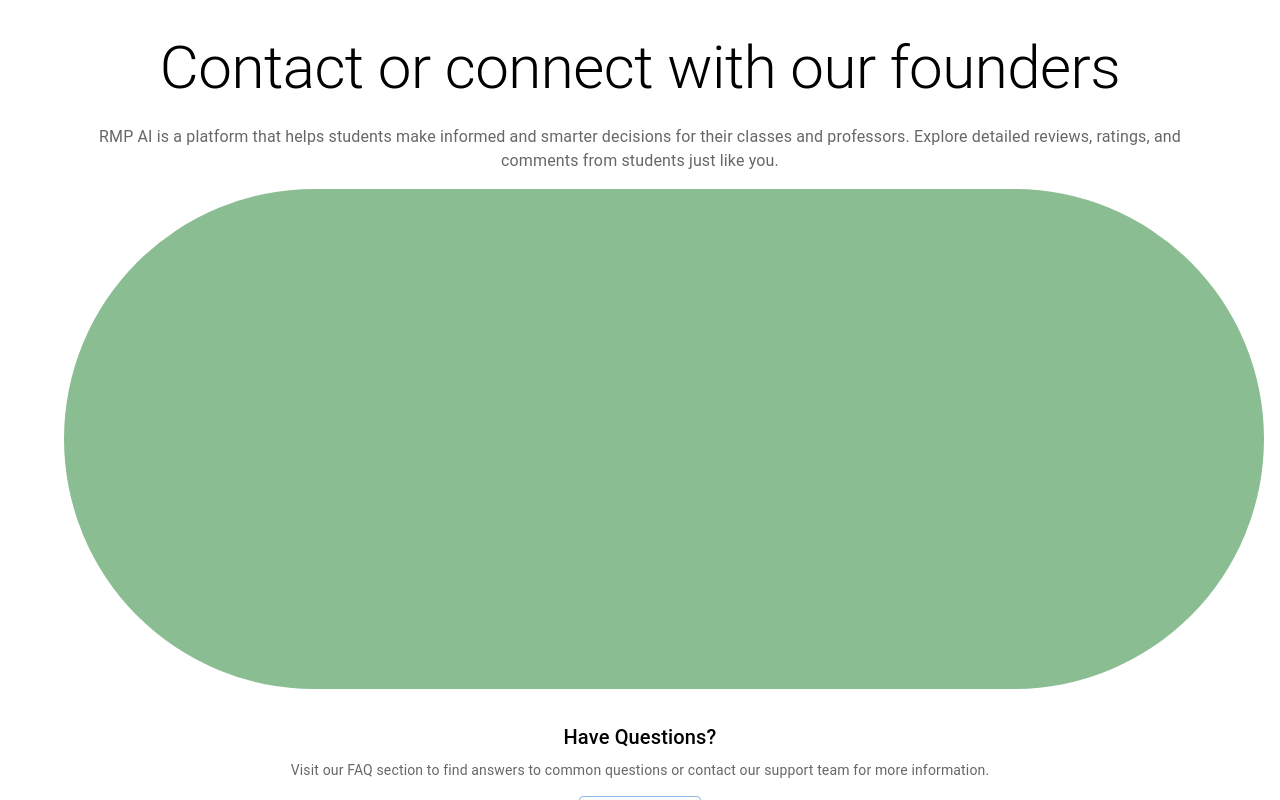
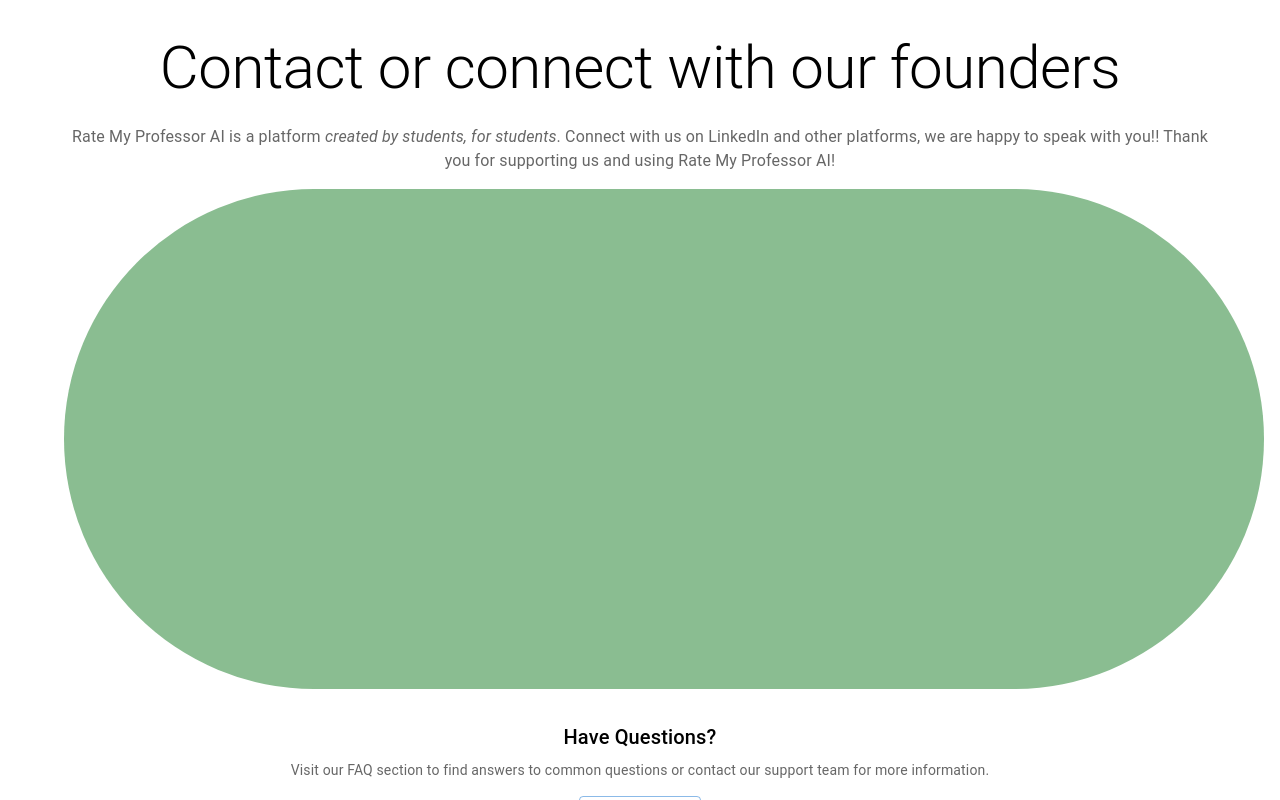
Before and after one commit to TJ-Projects3/RAGPipeline-RateMyProfessor, a Next.js app: page /learn-more in a window 1280 px wide. Built offline with nearby package versions, Linux system fonts and the light colour scheme.

Commit message:
Added Learn More page, waiting on images, homepage link commit if I didn't already

```diff
--- a/app/learn-more/page.js
+++ b/app/learn-more/page.js
@@ -31,8 +31,8 @@
         Contact or connect with our founders
       </Typography>
       <Typography variant="body1" align="center" color="textSecondary" paragraph>
-        RMP AI is a platform that helps students make informed and smarter decisions for their classes and professors.
-        Explore detailed reviews, ratings, and comments from students just like you.
+        Rate My Professor AI is a platform <em>created by students, for students</em>. Connect with us on LinkedIn and
+        other platforms, we are happy to speak with you!! Thank you for supporting us and using Rate My Professor AI!
       </Typography>
       <Box sx={{width:1200, height:500, backgroundColor: '#8ABD91', borderRadius:80, display: 'flex'}} ml={'auto'} mr={'auto'}>
         <img src=""></img>
--- a/package.json
+++ b/package.json
@@ -15,6 +15,7 @@
     "@mui/icons-material": "^5.16.7",
     "@mui/material": "^5.16.7",
     "@pinecone-database/pinecone": "^3.0.1",
+    "emailjs": "^4.0.3",
     "emailjs-com": "^3.2.0",
     "next": "14.2.6",
     "openai": "^4.56.0",
```
Also changed, not shown: 2 other files (tests, documents, lock files or other folders).
